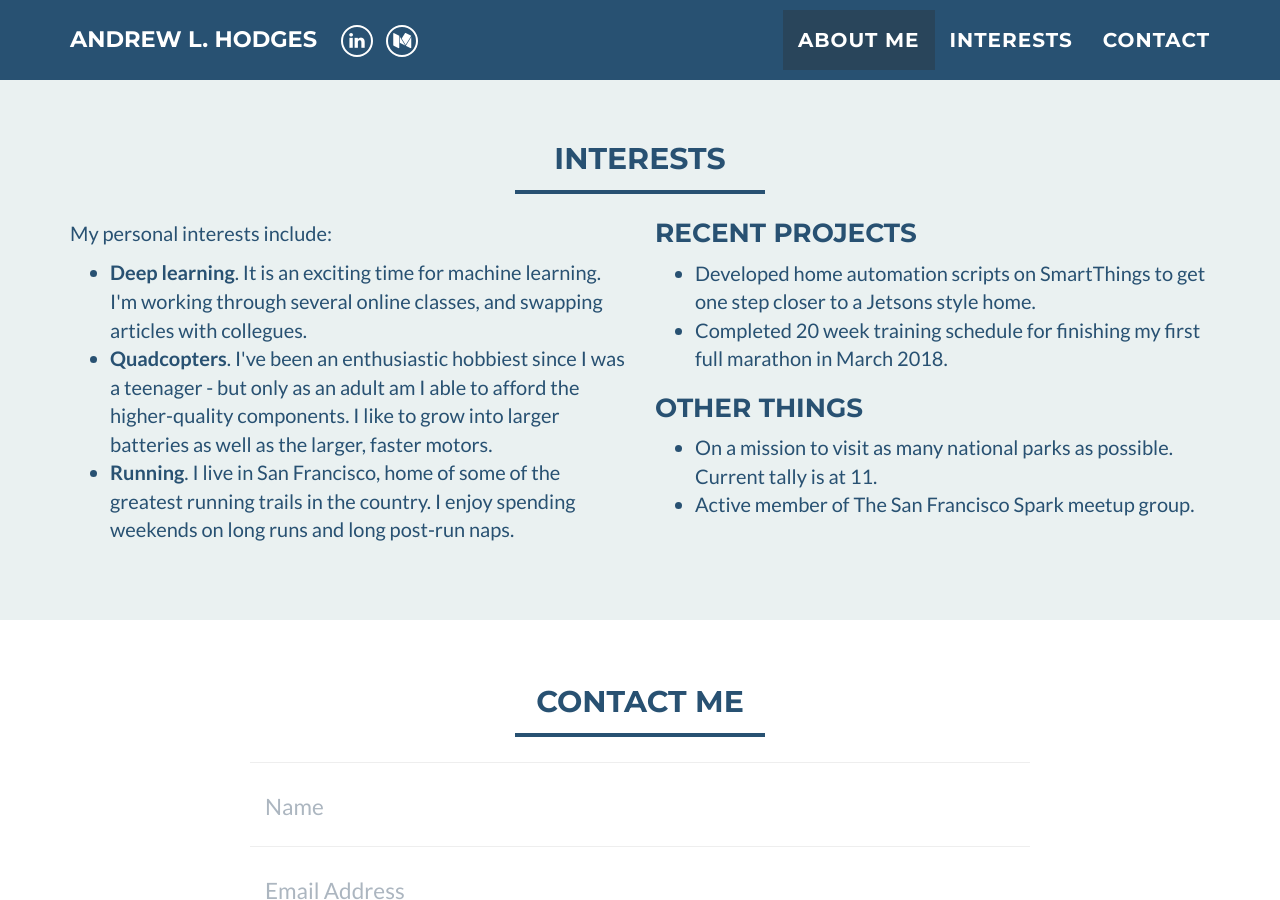
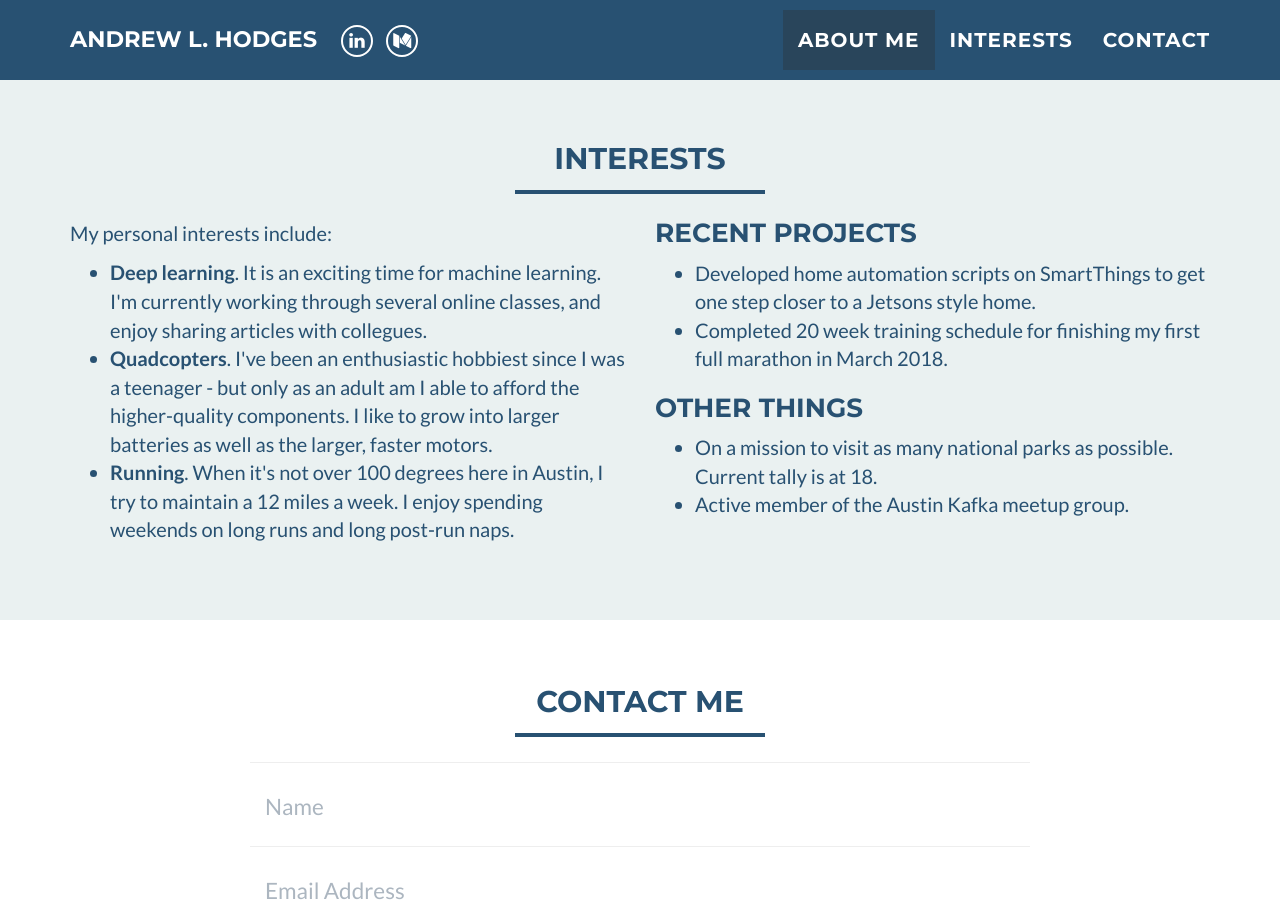
Before and after one commit to ahodges/SinglePager, a Jekyll site: the page built from index.html, in a window 1280 px wide and 900 px high, scrolled down 1268 px. Built offline with Jekyll 4.4.1, drawn with Linux system fonts in a browser that asks for light colours.

Commit message:
Update interests.html

```diff
--- a/_includes/interests.html
+++ b/_includes/interests.html
@@ -13,14 +13,14 @@
         </p>
 			<ul>
 			  <li>
-				 <b>Deep learning</b>. It is an exciting time for machine learning. I'm working through several online classes, and swapping articles with collegues.
+				 <b>Deep learning</b>. It is an exciting time for machine learning. I'm currently working through several online classes, and enjoy sharing articles with collegues.
 			  </li>
 			  <li>
 				  <b>Quadcopters</b>. I've been an enthusiastic hobbiest since I was a teenager - but only as an adult am I able to afford the higher-quality
           components. I like to grow into larger batteries as well as the larger, faster motors.
 			  </li>
 			  <li>
-				  <b>Running</b>. I live in San Francisco, home of some of the greatest running trails in the country. I enjoy spending weekends
+				  <b>Running</b>. When it's not over 100 degrees here in Austin, I try to maintain a 12 miles a week. I enjoy spending weekends
           on long runs and long post-run naps.
       </li>
 			</ul>
@@ -38,10 +38,10 @@
   		    <h3>Other Things</h3>
   		    <ul>
   			<li>
-           On a mission to visit as many national parks as possible. Current tally is at 11.
+           On a mission to visit as many national parks as possible. Current tally is at 18.
   			</li>
   			<li>
-  			  Active member of The San Francisco Spark meetup group.
+  			  Active member of the Austin Kafka meetup group.
   			</li>
 		   </ul>
       </div>
```
